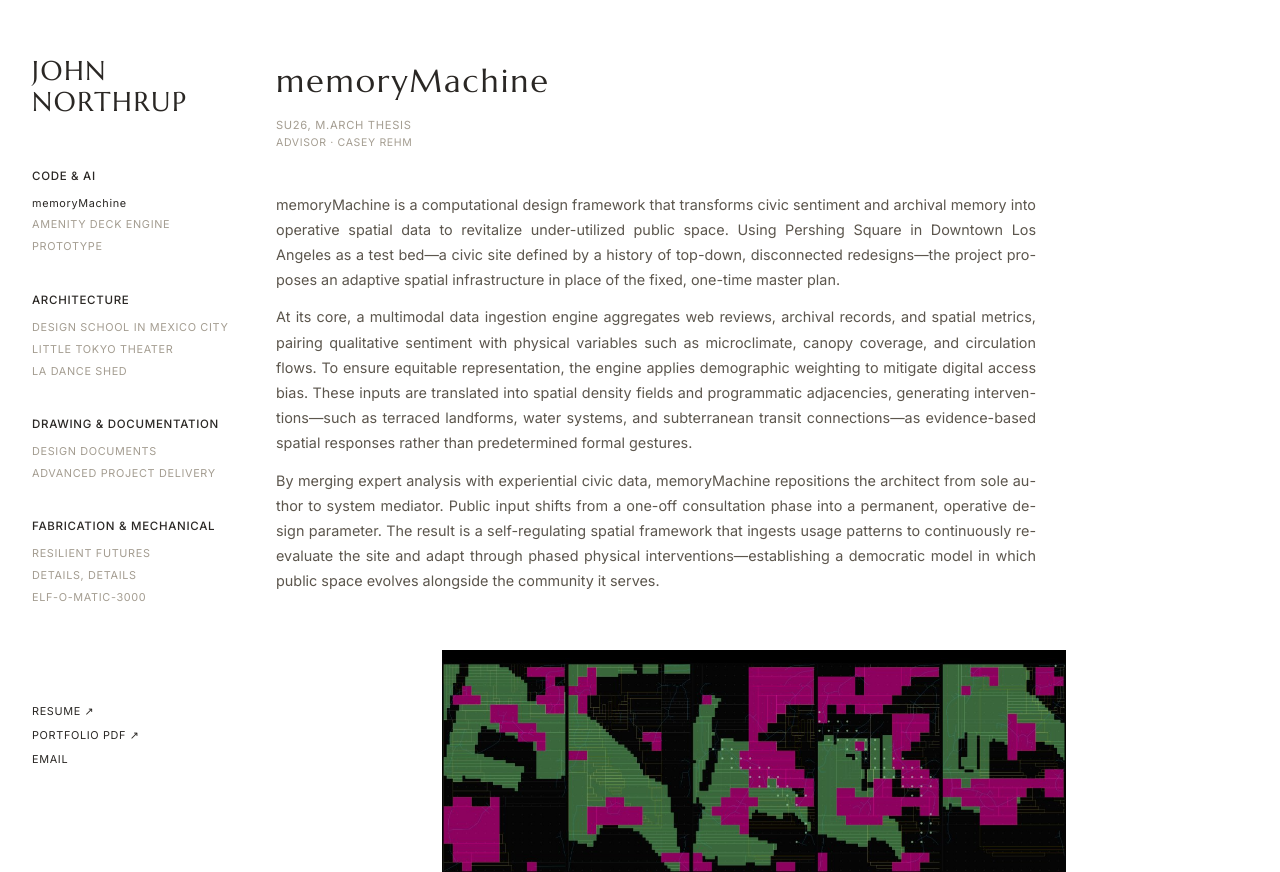
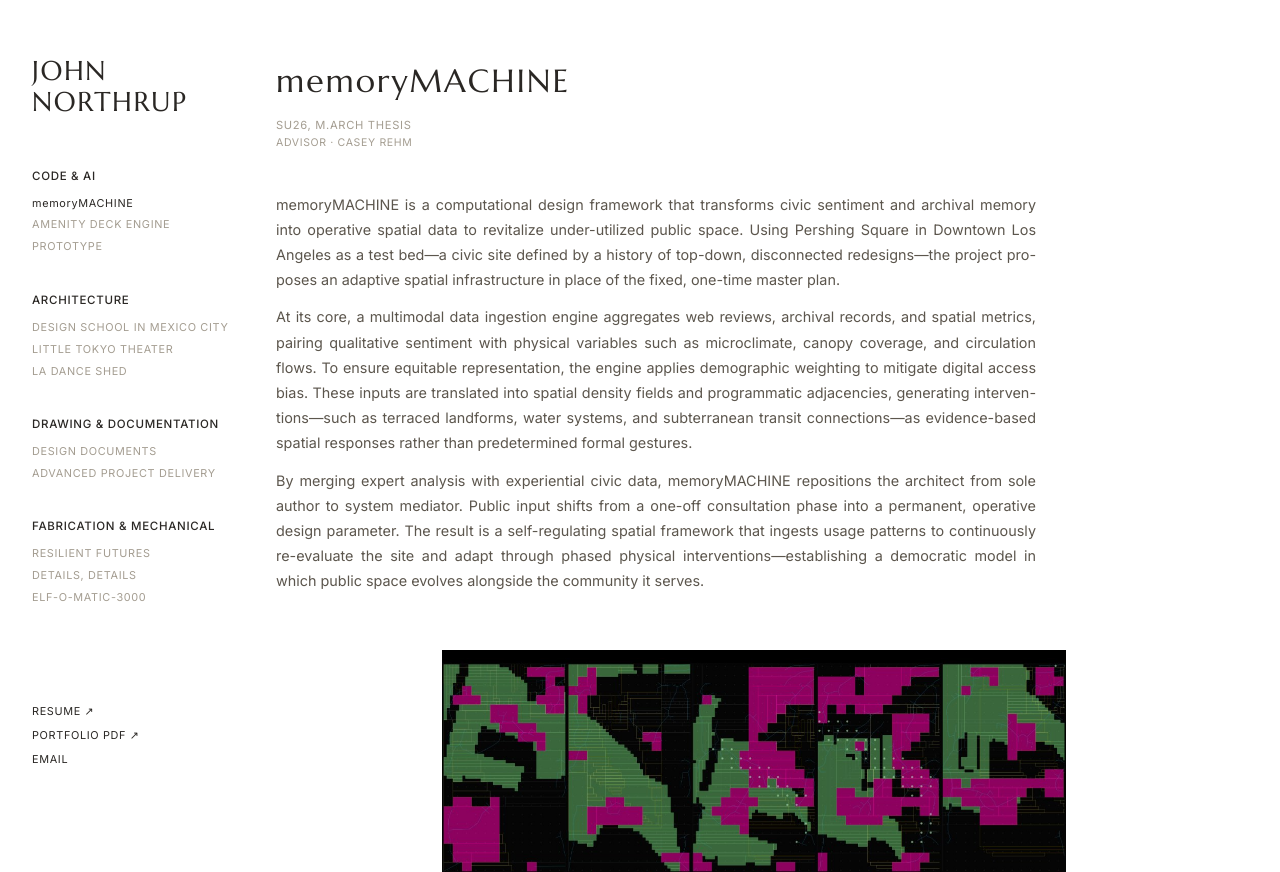
Before and after one commit to jcnorthrup9/Portfolio, a plain HTML site: page projects/memory-machine/index.html in a window 1280 px wide. Shown: the top 872 px of the page. Drawn offline with Linux system fonts and the light colour scheme.

Commit message:
Spell the thesis memoryMACHINE everywhere
John: the project name is lowercase-m then all-caps MACHINE. Changed the
page title and h1, the body prose, the landing tile and its alt text, the
nav link, and the Elf-O-Matic next-project link. The keep-case class still
does the work of stopping the all-caps label style from flattening it.

PDFs rebuilt from the site so they match: full 42 pp / 10.0 MB, code
16 pp / 3.4 MB, page counts unchanged. The memory-machine slug and the
assets/images/memory-machine paths are untouched.

Co-Authored-By: Claude Opus 5 <noreply@anthropic.com>

```diff
--- a/assets/css/style.css
+++ b/assets/css/style.css
@@ -25,7 +25,7 @@ body {
 img { display: block; max-width: 100%; }
 a { color: inherit; text-decoration: none; }
 [hidden] { display: none !important; }
-/* a name with its own casing (e.g. memoryMachine) survives the all-caps label style */
+/* a name with its own casing (e.g. memoryMACHINE) survives the all-caps label style */
 .keep-case { text-transform: none !important; letter-spacing: 0.04em; }
 
 /* small spaced capitals: the site's label voice */
--- a/partials/nav.html
+++ b/partials/nav.html
@@ -10,7 +10,7 @@
     <div class="nav-group" data-section="code">
       <a class="nav-group-title" href="../index.html#code" data-anchor="code">Code &amp; AI</a>
       <nav class="nav-projects">
-        <a href="../memory-machine/index.html" data-project="memory-machine" class="keep-case">memoryMachine</a>
+        <a href="../memory-machine/index.html" data-project="memory-machine" class="keep-case">memoryMACHINE</a>
         <a href="../amenity-deck-engines/index.html" data-project="amenity-deck-engines">Amenity Deck Engine</a>
         <a href="../prototype/index.html" data-project="prototype">Prototype</a>
       </nav>
--- a/projects/memory-machine/index.html
+++ b/projects/memory-machine/index.html
@@ -3,7 +3,7 @@
 <head>
   <meta charset="utf-8">
   <meta name="viewport" content="width=device-width, initial-scale=1">
-  <title>memoryMachine — John Northrup</title>
+  <title>memoryMACHINE — John Northrup</title>
   <link rel="stylesheet" href="../../assets/css/style.css">
 </head>
 <body data-project="memory-machine">
@@ -18,9 +18,9 @@
     <section class="project-intro">
       <div class="eyebrow">SU26, M.Arch Thesis</div>
       <div class="advisor">Casey Rehm</div>
-      <h1 class="keep-case">memoryMachine</h1>
+      <h1 class="keep-case">memoryMACHINE</h1>
       <p>
-        memoryMachine is a computational design framework that transforms civic sentiment and archival memory into
+        memoryMACHINE is a computational design framework that transforms civic sentiment and archival memory into
         operative spatial data to revitalize under-utilized public space. Using Pershing Square in Downtown Los
         Angeles as a test bed—a civic site defined by a history of top-down, disconnected redesigns—the project
         proposes an adaptive spatial infrastructure in place of the fixed, one-time master plan.
@@ -34,7 +34,7 @@
         connections—as evidence-based spatial responses rather than predetermined formal gestures.
       </p>
       <p>
-        By merging expert analysis with experiential civic data, memoryMachine repositions the architect from sole
+        By merging expert analysis with experiential civic data, memoryMACHINE repositions the architect from sole
         author to system mediator. Public input shifts from a one-off consultation phase into a permanent, operative
         design parameter. The result is a self-regulating spatial framework that ingests usage patterns to
         continuously re-evaluate the site and adapt through phased physical interventions—establishing a democratic
```
Also changed, not shown: MILESTONES.md (+1 -1 lines), index.html (+2 -2 lines), projects/elf-o-matic-3000/index.html (+2 -2 lines), 5 other files.
